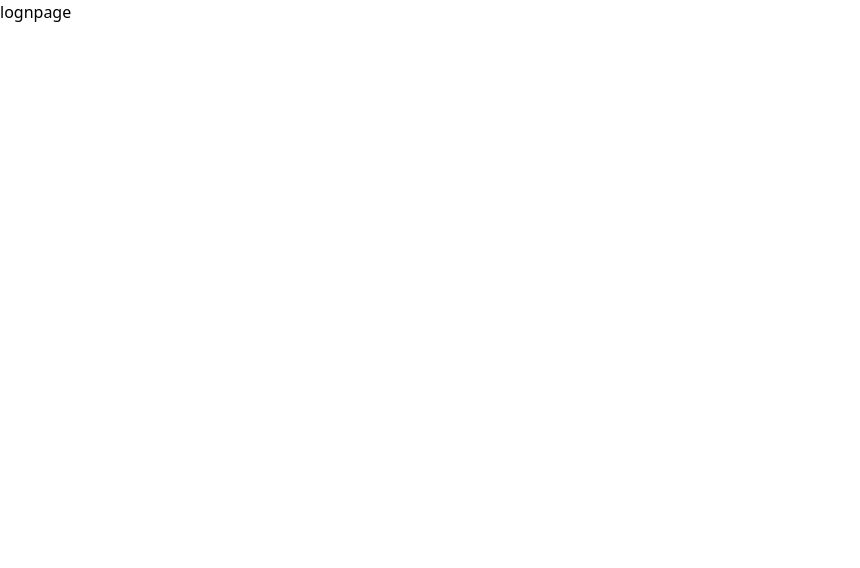
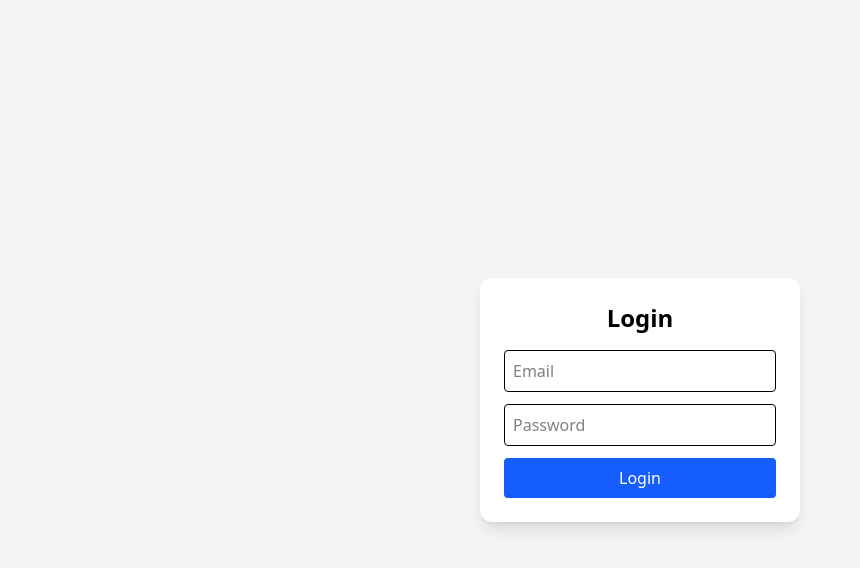
Before and after one commit to Bhanukiran889/Dentistscan_app, a React (Vite) app in the folder oralvis-frontend/: page /login in a window 1280 px wide. Shown: the top 568 px of the page, without its empty margins (0-860 px from the left). Built offline with nearby package versions, Linux system fonts and the light colour scheme.

Commit message:
feat(auth): implemented login page with JWT handling and role-based redirect

```diff
--- a/oralvis-frontend/src/pages/LoginPage.jsx
+++ b/oralvis-frontend/src/pages/LoginPage.jsx
@@ -1,10 +1,58 @@
+import { useState } from "react";
+import axios from "axios";
+import { useNavigate } from "react-router-dom";
 
-const LoginPage = () => {
+export default function LoginPage() {
+  const [email, setEmail] = useState("");
+  const [password, setPassword] = useState("");
+  const [error, setError] = useState("");
+  const navigate = useNavigate();
+
+  const handleSubmit = async (e) => {
+    e.preventDefault();
+    try {
+      const res = await axios.post("http://localhost:5000/api/auth/login", {
+        email,
+        password,
+      });
+      localStorage.setItem("token", res.data.token);
+      localStorage.setItem("role", res.data.role);
+      if (res.data.role === "Technician") navigate("/technician");
+      else navigate("/dentist");
+    } catch (err) {
+      setError(err.response?.data?.error || "Login failed");
+    }
+  };
+
   return (
-    <div>
-      lognpage
+    <div className="flex items-center justify-center min-h-screen bg-gray-100">
+      <form
+        onSubmit={handleSubmit}
+        className="bg-white shadow-lg rounded-xl p-6 w-80"
+      >
+        <h2 className="text-2xl font-bold mb-4 text-center">Login</h2>
+        {error && <p className="text-red-500 text-sm mb-2">{error}</p>}
+        <input
+          type="email"
+          placeholder="Email"
+          className="w-full border p-2 mb-3 rounded"
+          value={email}
+          onChange={(e) => setEmail(e.target.value)}
+        />
+        <input
+          type="password"
+          placeholder="Password"
+          className="w-full border p-2 mb-3 rounded"
+          value={password}
+          onChange={(e) => setPassword(e.target.value)}
+        />
+        <button
+          type="submit"
+          className="w-full bg-blue-600 text-white p-2 rounded hover:bg-blue-700"
+        >
+          Login
+        </button>
+      </form>
     </div>
-  )
+  );
 }
-
-export default LoginPage
```
